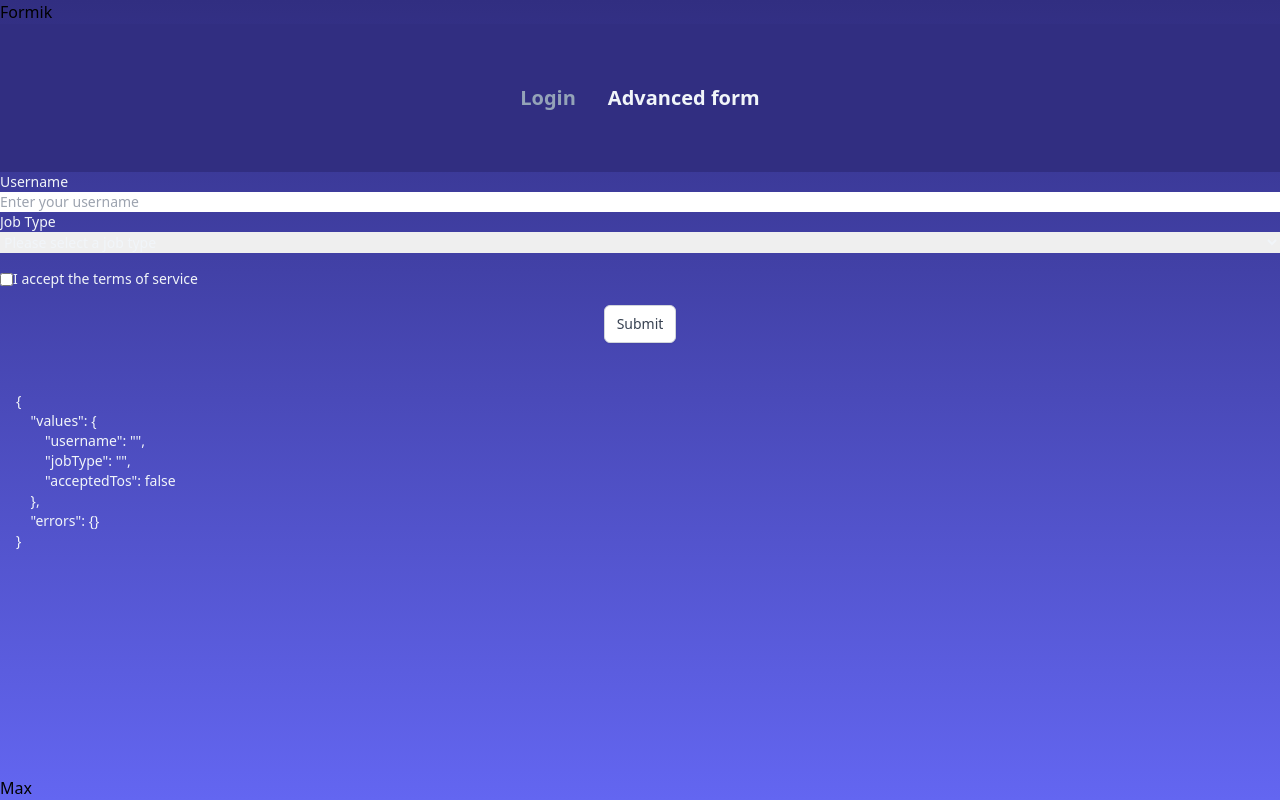
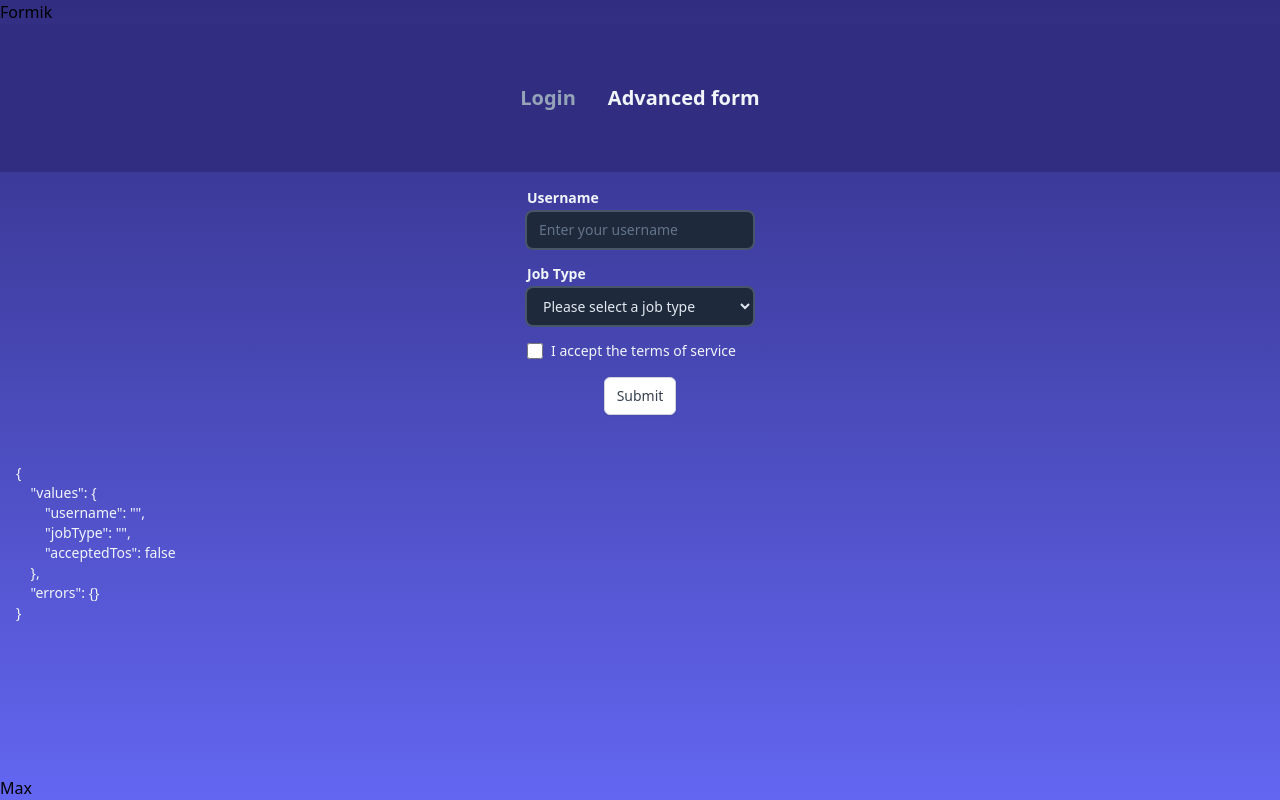
Before and after one commit to maxzz/forms-formik, a React (Vite) app: page / in a window 1280 px wide. Built offline with nearby package versions, Linux system fonts and the light colour scheme.

Commit message:
WIP. Form2. add input control styles

```diff
--- a/src/components/Form2/CustomCheckbox.tsx
+++ b/src/components/Form2/CustomCheckbox.tsx
@@ -7,11 +7,11 @@ export function CustomCheckbox({ label, ...rest }: { label: string; name: string
     const [field, meta] = useField(rest);
     const hasError = meta.touched && meta.error;
     return (<>
-        <div className="mt-4 flex items-center">
+        <div className="mt-4 flex items-center space-x-2">
             <input
                 {...field}
                 {...rest}
-                className={classNames(hasError && "input-error")}
+                className={classNames("w-4 h-4 rounded", hasError && "ring-red-400 ring-2")}
                 />
             <span>{label}</span>
         </div>
--- a/src/components/Form2/CustomInput.tsx
+++ b/src/components/Form2/CustomInput.tsx
@@ -8,14 +8,20 @@ export function CustomInput({ label, ...rest }: { label: string; name: string; }
     const hasError = meta.touched && meta.error;
     return (<>
         <label className="flex flex-col">
-            <span>
+            <span className="mt-4 mb-1 block font-semibold text-left">
                 {label}
             </span>
 
             <input
                 {...field}
                 {...rest}
-                className={classNames(hasError && "input-error")}
+                className={classNames(
+                    "px-3 py-2 w-full rounded",
+                    `text-slate-200 bg-slate-800
+                    placeholder:text-slate-500 ring-slate-600 focus:ring-sky-600
+                    ring-2 rounded-md outline-none`,
+                    hasError && "ring-red-400 ring-2",
+                )}
             />
 
             <ErrorHint msg={hasError} />
--- a/src/components/Form2/CustomSelect.tsx
+++ b/src/components/Form2/CustomSelect.tsx
@@ -7,12 +7,23 @@ export function CustomSelect({ label, ...rest }: { label: string; name: string;
     const [field, meta] = useField(rest);
     const hasError = meta.touched && meta.error;
     return (<>
-        <label>{label}</label>
-        <select
-            {...field}
-            {...rest}
-            className={classNames(hasError && "input-error")}
-        />
-        <ErrorHint msg={hasError} />
+        <label className="flex flex-col">
+            <span className="mt-4 mb-1 block font-semibold text-left">
+                {label}
+            </span>
+
+            <select
+                {...field}
+                {...rest}
+                className={classNames(
+                    "px-3 py-2 w-full rounded",
+                    `text-slate-200 bg-slate-800
+                    placeholder:text-slate-500 ring-slate-600 focus:ring-sky-600
+                    ring-2 rounded-md outline-none`,
+                    hasError && "ring-red-400 ring-2",
+                )}
+            />
+            <ErrorHint msg={hasError} />
+        </label>
     </>);
 }
--- a/src/components/Form2/index.tsx
+++ b/src/components/Form2/index.tsx
@@ -28,7 +28,7 @@ export function Form2() {
             onSubmit={onSubmit}
         >
             {({ values, errors, isSubmitting }) => (<>
-                <Form className="flex flex-col">
+                <Form className="max-w-[80ch] mx-auto flex flex-col">
 
                     <CustomInput
                         label="Username"
```
